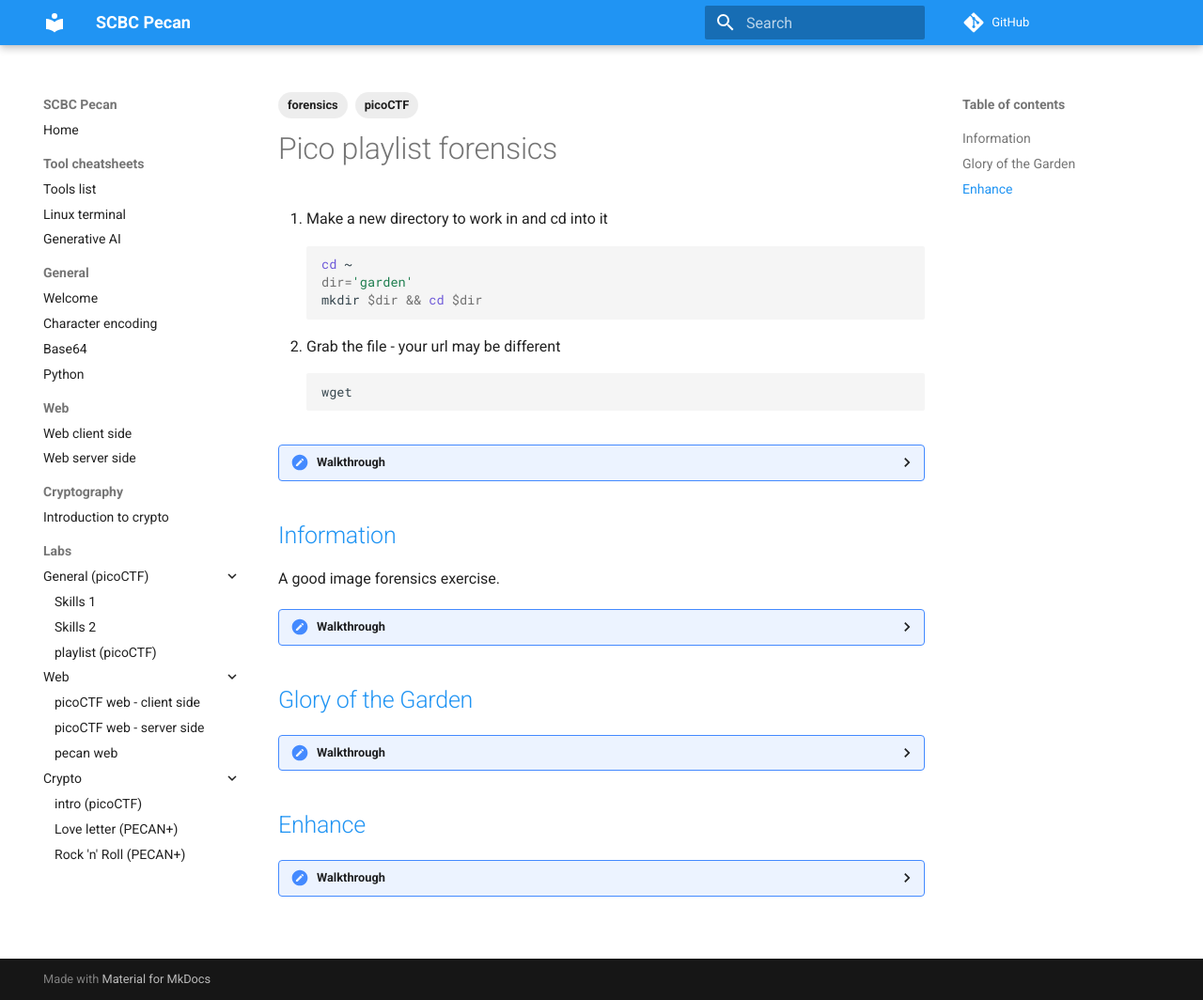
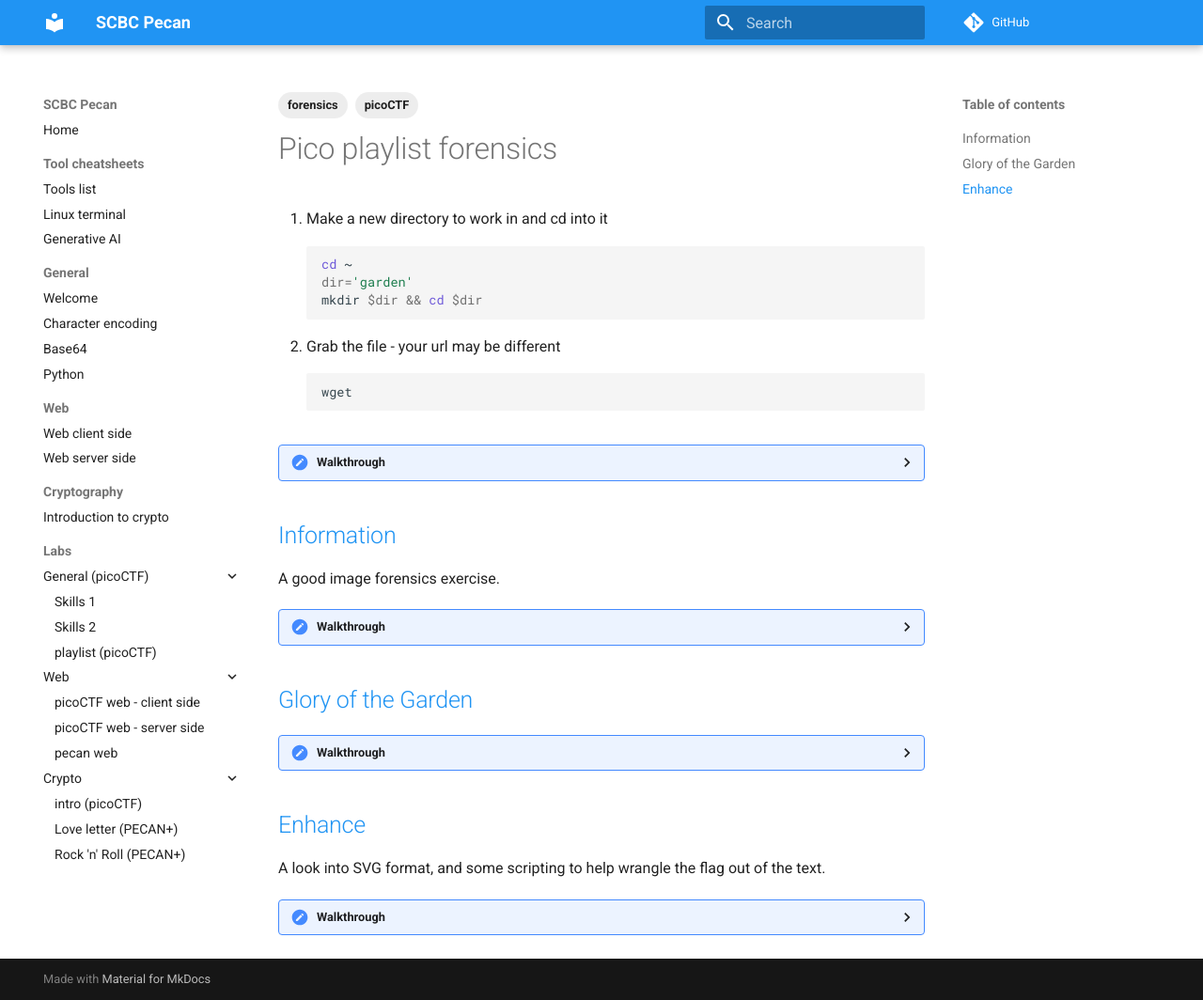
Before and after one commit to ding0t/scbc_pecan, an MkDocs documentation site: the page built from docs/labs/pico_playlist_forensics.md, in a window 1280 px wide and 1064 px high. Shown: the whole window at 94% size. Built offline with MkDocs 1.6.1 and Material for MkDocs 9.7.7, drawn with Linux system fonts in a browser that asks for light colours; comment, search, counter and statistics services are not loaded; part of the change alters nothing that is shown.

````diff
--- a/docs/labs/pico_playlist_forensics.md
+++ b/docs/labs/pico_playlist_forensics.md
@@ -119,7 +119,7 @@ strings garden.jpg
 
 ## [Enhance](https://play.picoctf.org/playlists/16?m=117)
 
-
+A look into SVG format, and some scripting to help wrangle the flag out of the text.
 
 <details markdown>
 <summary><b> Walkthrough</b></summary>
@@ -127,11 +127,56 @@ strings garden.jpg
 1. Make a new directory to work in  and cd into it
 ```sh
 cd ~
-dir='garden'
+dir='enhance'
 mkdir $dir && cd $dir
 ```
 1. Grab the file - your url may be different
 ```sh
-wget
+wget https://artifacts.picoctf.net/c/102/drawing.flag.svg
+```
+1. Do a `strings` on the file
+1. Notice that it is XML - no binary data
+1. The `id` field looks useful - lets grab them all and concatenate them
+```txt
+```
+1. A script would be quicker than extracting by hand. We can ask chat gpt something like:
+```txt
+write python3 to extract the text of the id elements from an svg file named 'drawing.flag.svg' and concatenate them to print with no spaces
+```
+1. After fixing some generative AI bugs , we can get some Python like
+```py
+import xml.etree.ElementTree as ET
+
+def extract_tspan_from_id(svg_file):
+    tree = ET.parse(svg_file)
+    root = tree.getroot()
+    id_text=[]
+
+    for elem in root.iter():
+        if ('id' in elem.attrib) and (elem.text):
+            id_text.append(elem.text)
+
+    return id_text
+
+# Replace 'drawing.flag.svg' with the path to your SVG file
+svg_file = 'drawing.flag.svg'
+flag = extract_tspan_from_id(svg_file)
+
+print(''.join(flag).replace(' ',''))
+
+```
+
+1. You can copy nad paste this into a python file like:
+
+```sh
+nano solve.py
+# Then CTRL+v
+# Then CTRL+s
+# Then CTRL+x
+
+# Run it using:
+python3 ./solve.py
+```
+
 
 </details>
````
